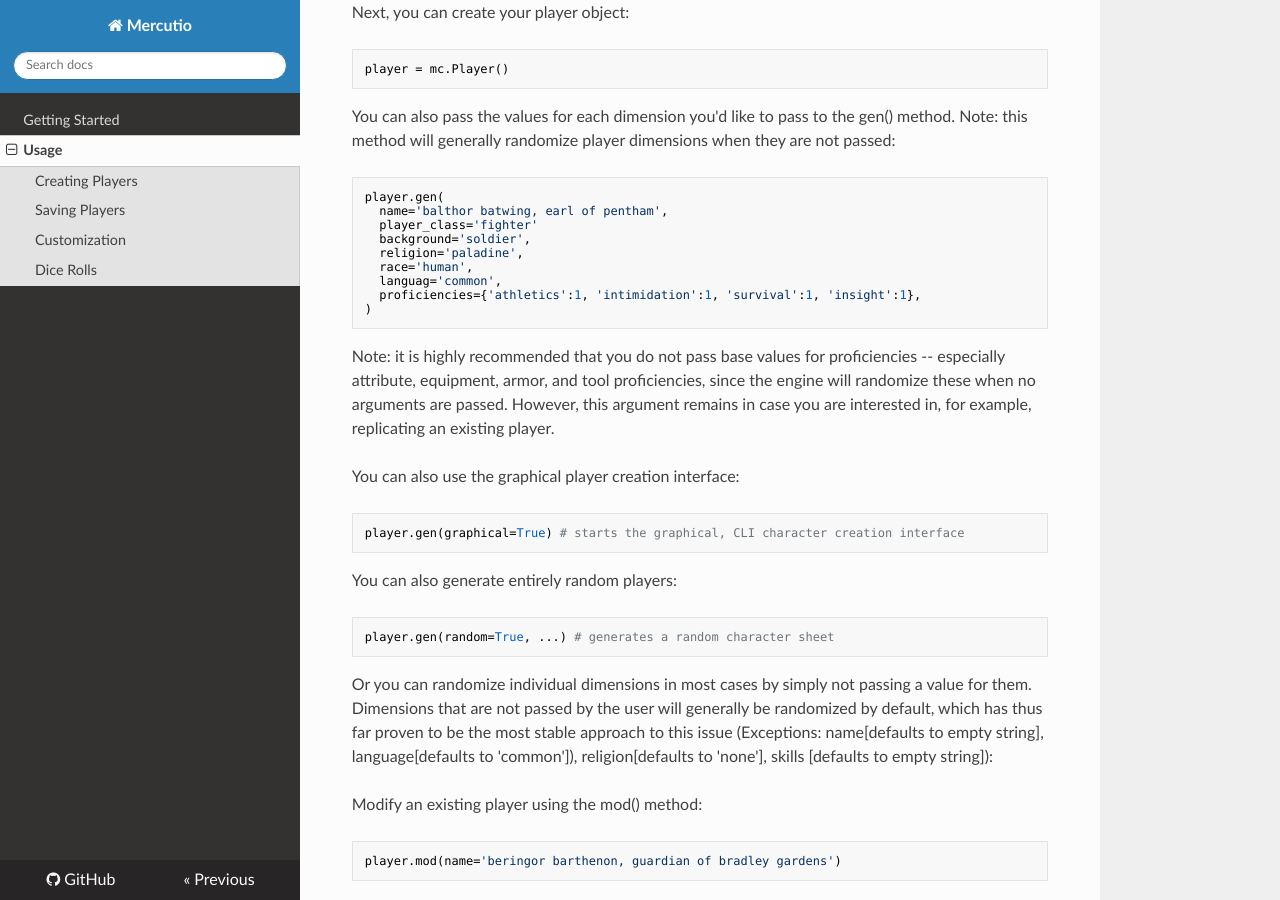
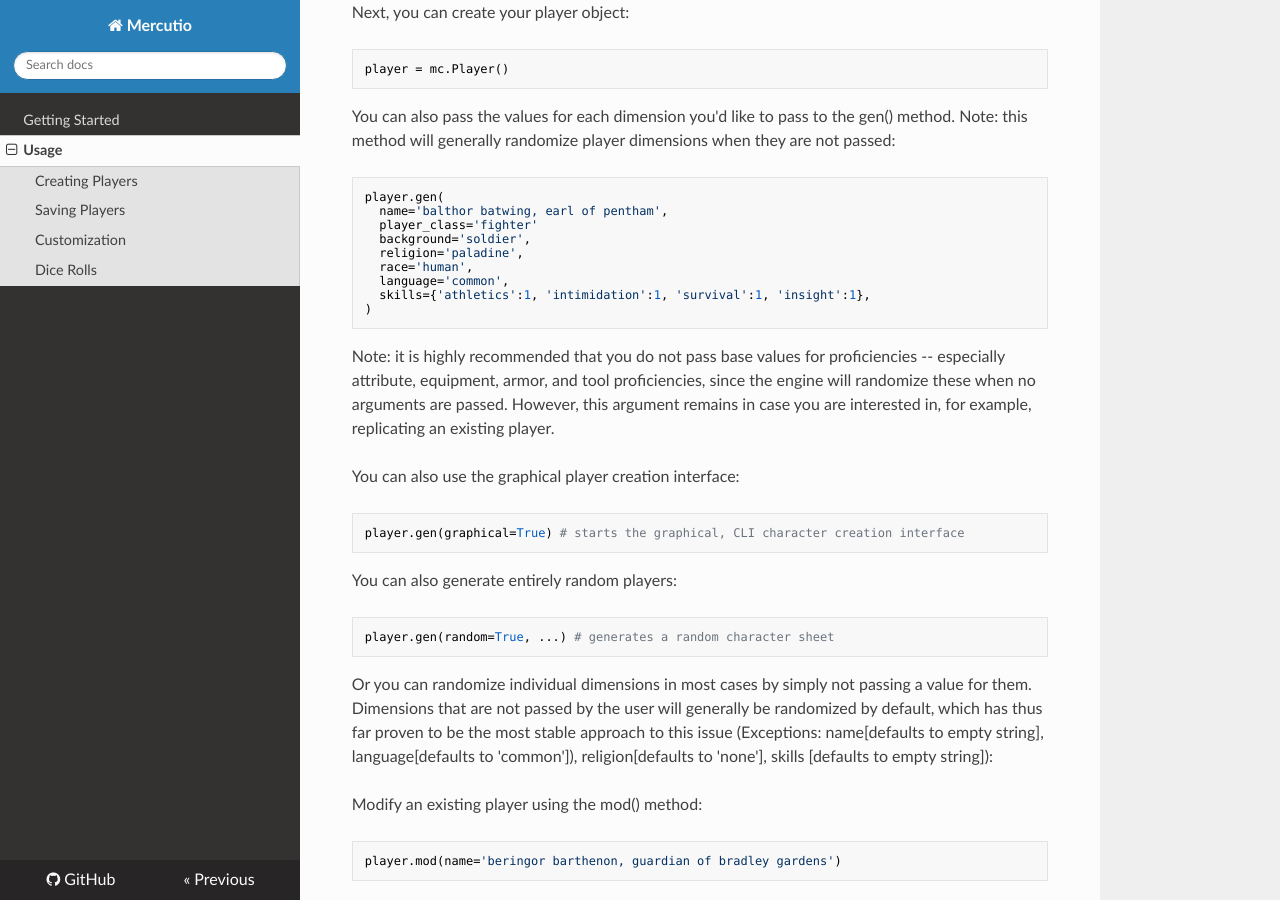
Before and after one commit to signebedi/mercutio, an MkDocs documentation site: the page built from docs/usage.md, in a window 1280 px wide and 900 px high, scrolled down 448 px. Built offline with MkDocs 1.6.1, drawn with Linux system fonts in a browser that asks for light colours; nearby versions of some CDN libraries.

Commit message:
updated docs

````diff
--- a/docs/usage.md
+++ b/docs/usage.md
@@ -27,8 +27,8 @@ player.gen(
   background='soldier',
   religion='paladine',
   race='human',
-  languag='common',
-  proficiencies={'athletics':1, 'intimidation':1, 'survival':1, 'insight':1},
+  language='common',
+  skills={'athletics':1, 'intimidation':1, 'survival':1, 'insight':1},
 )
 ```
 Note: it is highly recommended that you do not pass base values for proficiencies -- especially attribute, equipment, armor, and tool proficiencies, since the engine will randomize these when no arguments are passed. However, this argument remains in case you are interested in, for example, replicating an existing player.
````
